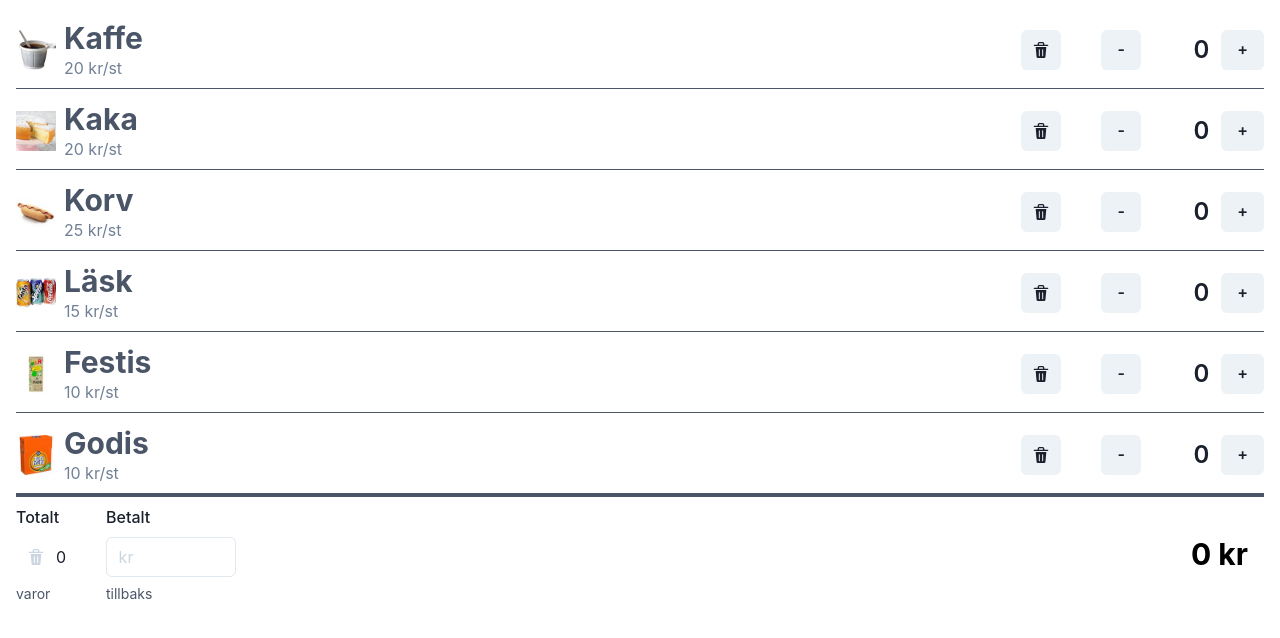
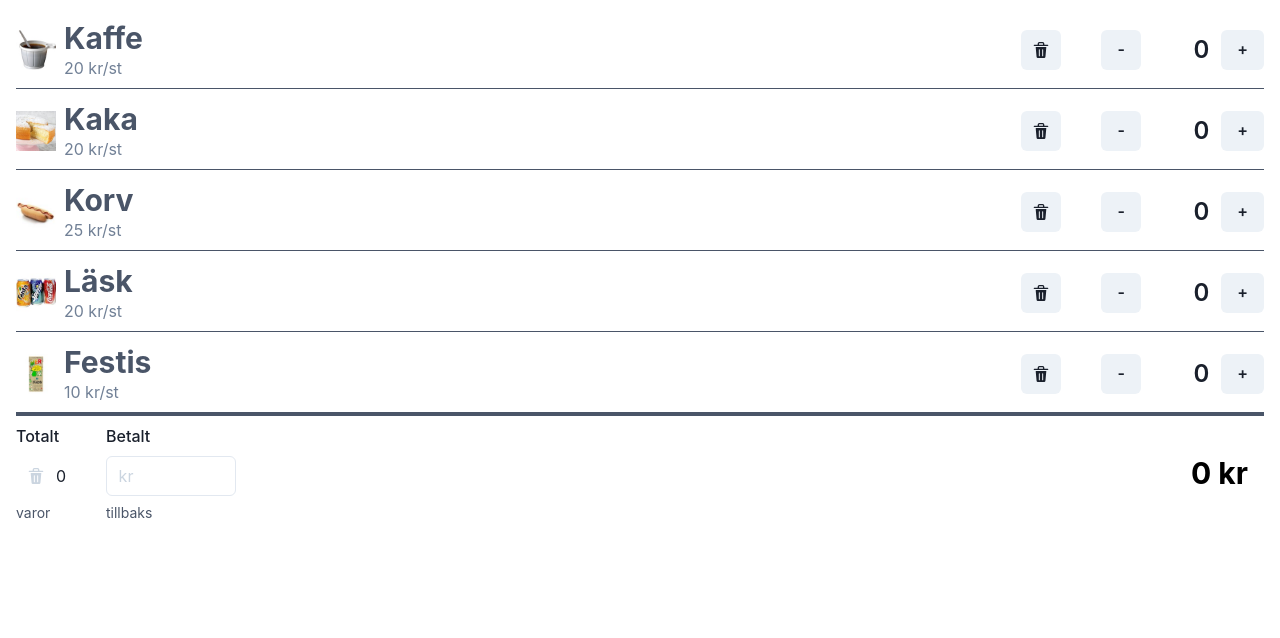
Before and after one commit to danieledler/auktion, a Next.js app: page / in a window 1280 px wide. Shown: the top 638 px of the page. Built offline with nearby package versions, Linux system fonts and the light colour scheme.

Commit message:
Update price

```diff
--- a/package.json
+++ b/package.json
@@ -1,6 +1,6 @@
 {
   "name": "auktion",
-  "version": "0.1.0",
+  "version": "0.1.1",
   "private": true,
   "scripts": {
     "dev": "next dev",
--- a/src/components/Auktionsfika.tsx
+++ b/src/components/Auktionsfika.tsx
@@ -44,7 +44,7 @@ const fikaData = [
   },
   {
     name: "Läsk",
-    price: 15,
+    price: 20,
     imageUrl: "img/läsk.jpg",
   },
   {
@@ -52,11 +52,11 @@ const fikaData = [
     price: 10,
     imageUrl: "img/mer.jpg",
   },
-  {
-    name: "Godis",
-    price: 10,
-    imageUrl: "img/godis.jpg",
-  },
+  // {
+  //   name: "Godis",
+  //   price: 10,
+  //   imageUrl: "img/godis.jpg",
+  // },
 ];
 
 class FikaItem {
```
Also changed, not shown: 1 other file (tests, documents, lock files or other folders).
